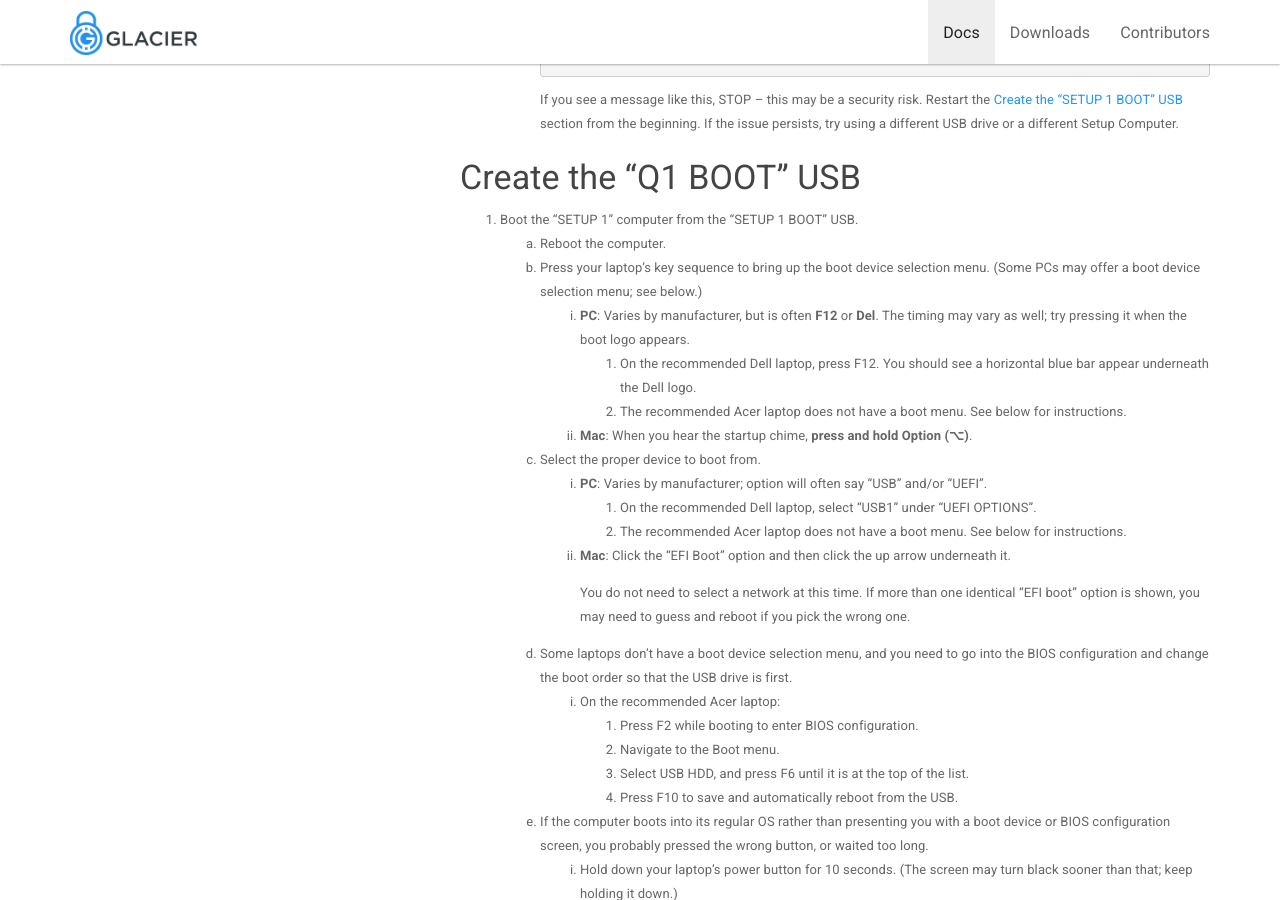
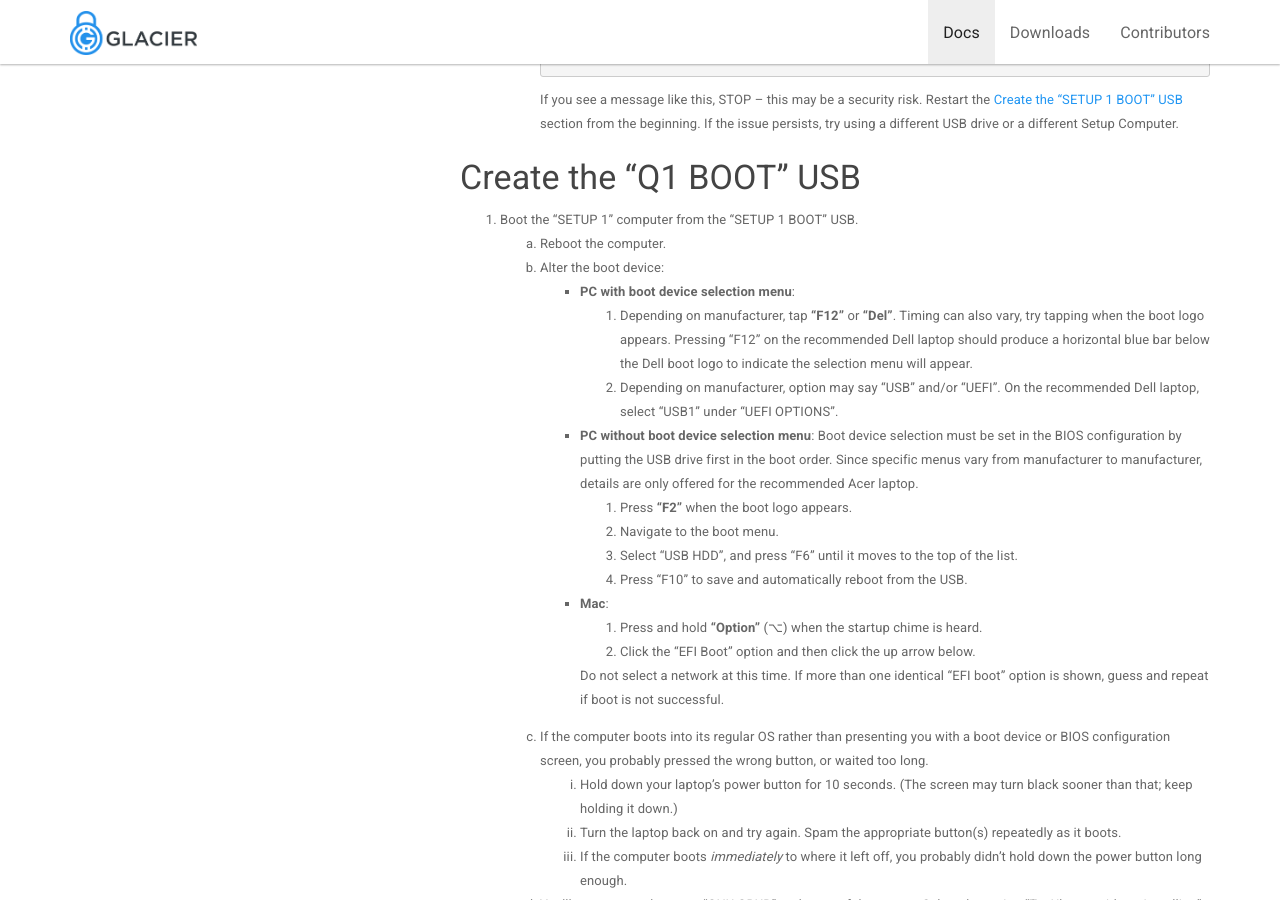
Before and after one commit to GlacierProtocol/glacierprotocol.github.io, a Jekyll site: the page built from _docs/setup/create-boot-usb.md, in a window 1280 px wide and 900 px high, scrolled down 4610 px. Built offline with Jekyll 4.4.1, drawn with Linux system fonts in a browser that asks for light colours; nearby versions of some CDN libraries.

Commit message:
Reword, restructure for readability

```diff
--- a/_docs/setup/create-boot-usb.md
+++ b/_docs/setup/create-boot-usb.md
@@ -254,38 +254,32 @@ malware infection.
 
 1. Boot the "SETUP 1" computer from the "SETUP 1 BOOT" USB.
     1. Reboot the computer.
-    2. Press your laptop's key sequence to bring up the boot device
-    selection menu. (Some PCs may offer a boot device selection menu;
-    see below.)
-        1. **PC**: Varies by manufacturer, but is often **F12** or **Del**. The
-        timing may vary as well; try pressing it when the boot logo appears.
-            1. On the recommended Dell laptop, press F12. You should see a
-            horizontal blue bar appear underneath the Dell logo.
-            2. The recommended Acer laptop does not have a boot menu. See
-            below for instructions.
-        2. **Mac**: When you hear the startup chime, **press and hold
-        Option (⌥)**.
+    2. Alter the boot device:
+        * **PC with boot device selection menu**:
+            1. Depending on manufacturer, tap **"F12"** or **"Del"**. Timing
+            can also vary, try tapping when the boot logo appears. Pressing
+            "F12" on the recommended Dell laptop should produce a horizontal
+            blue bar below the Dell boot logo to indicate the selection menu
+            will appear.
+            2. Depending on manufacturer, option may say "USB" and/or "UEFI".
+            On the recommended Dell laptop, select "USB1" under "UEFI
+            OPTIONS".
+        * **PC without boot device selection menu**:
+            Boot device selection must be set in the BIOS configuration by
+            putting the USB drive first in the boot order. Since specific
+            menus vary from manufacturer to manufacturer, details are only
+            offered for the recommended Acer laptop.
+            1. Press **"F2"** when the boot logo appears.
+            2. Navigate to the boot menu.
+            3. Select "USB HDD", and press "F6" until it moves to the top of the list.
+            4. Press "F10" to save and automatically reboot from the USB.
+        * **Mac**:
+            1. Press and hold **"Option"** (⌥) when the startup chime is heard.
+            2. Click the "EFI Boot" option and then click the up arrow below.
 
-    3. Select the proper device to boot from.
-        1. **PC**: Varies by manufacturer; option will often say "USB"
-        and/or "UEFI".
-            1. On the recommended Dell laptop, select "USB1" under "UEFI
-            OPTIONS".
-            2. The recommended Acer laptop does not have a boot menu. See below
-            for instructions.
-        2. **Mac**: Click the "EFI Boot" option and then click the up
-        arrow underneath it.
-
-            You do not need to select a network at this time. If more than
-            one identical "EFI boot" option is shown, you may need to guess
-            and reboot if you pick the wrong one.
-
-    4. Some laptops don't have a boot device selection menu, and you need to go into the BIOS configuration and change the boot order so that the USB drive is first.
-        1. On the recommended Acer laptop:
-            1. Press F2 while booting to enter BIOS configuration.
-            2. Navigate to the Boot menu.
-            3. Select USB HDD, and press F6 until it is at the top of the list.
-            4. Press F10 to save and automatically reboot from the USB.
+            Do not select a network at this time. If more than one identical
+            "EFI boot" option is shown, guess and repeat if boot is not
+            successful.
     5. If the computer boots into its regular OS rather than presenting you
     with a boot device or BIOS configuration screen, you probably pressed
     the wrong button, or waited too long.
```
